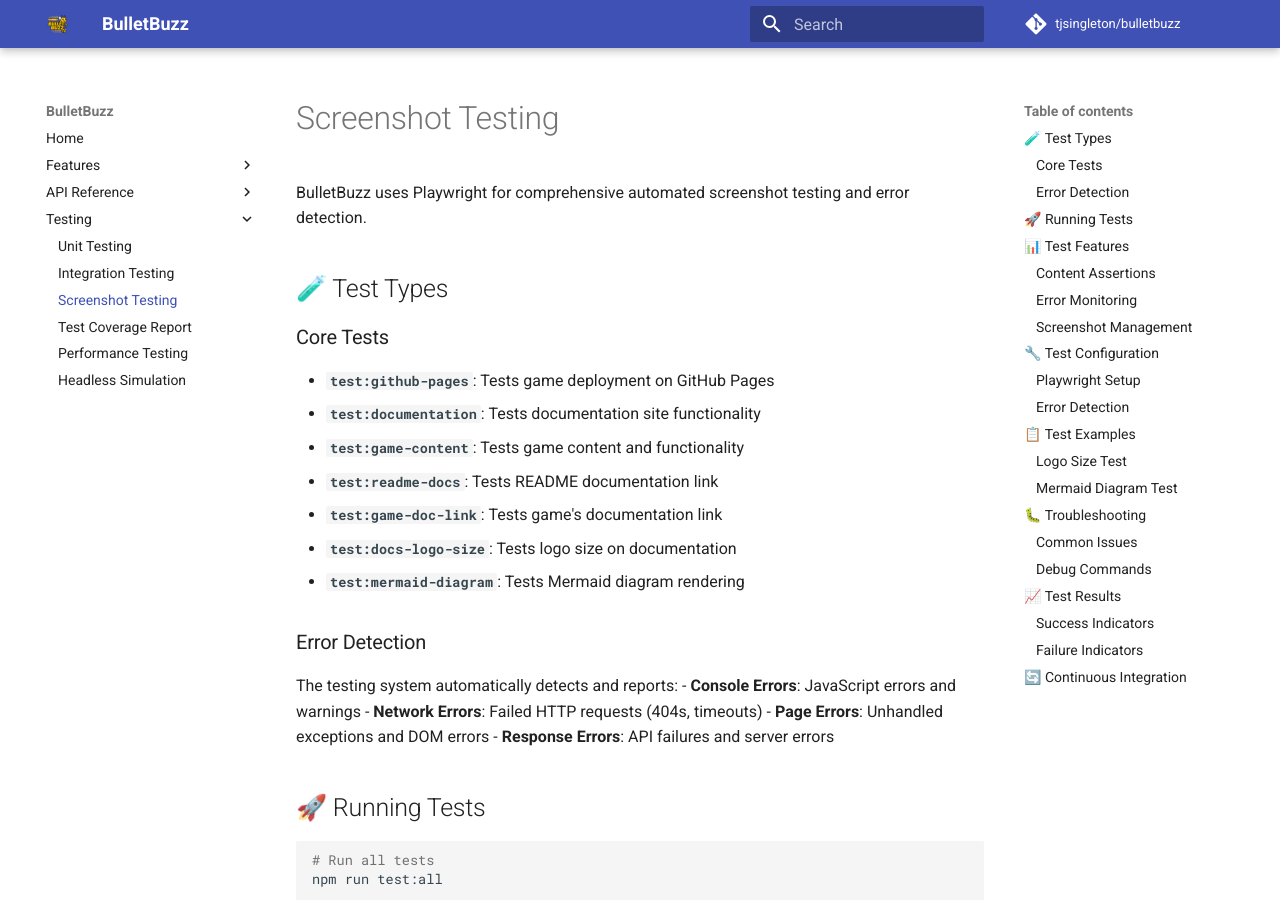
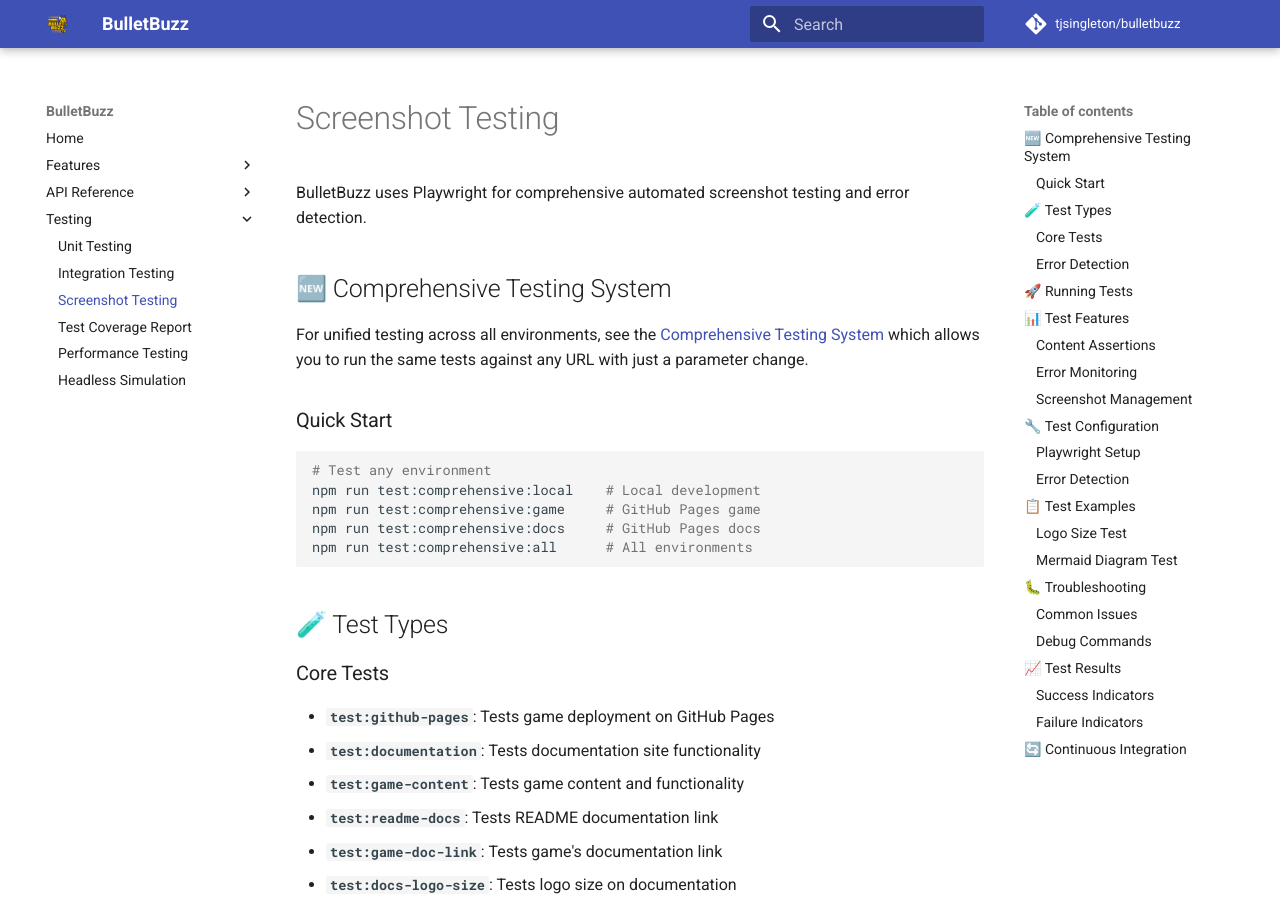
Before and after one commit to tjsingleton/bulletbuzz, an MkDocs documentation site: the page built from docs/testing/screenshot-testing.md, in a window 1280 px wide and 900 px high. Built offline with MkDocs 1.6.1 and Material for MkDocs 9.7.7, drawn with Linux system fonts in a browser that asks for light colours; comment, search, counter and statistics services are not loaded.

Commit message:
Update documentation to reference comprehensive testing system

````diff
--- a/docs/testing/screenshot-testing.md
+++ b/docs/testing/screenshot-testing.md
@@ -1,6 +1,19 @@
 # Screenshot Testing
 
 BulletBuzz uses Playwright for comprehensive automated screenshot testing and error detection.
+
+## 🆕 Comprehensive Testing System
+
+For unified testing across all environments, see the [Comprehensive Testing System](comprehensive-testing.md) which allows you to run the same tests against any URL with just a parameter change.
+
+### Quick Start
+```bash
+# Test any environment
+npm run test:comprehensive:local    # Local development
+npm run test:comprehensive:game     # GitHub Pages game
+npm run test:comprehensive:docs     # GitHub Pages docs
+npm run test:comprehensive:all      # All environments
+```
 
 ## 🧪 Test Types
 
````
